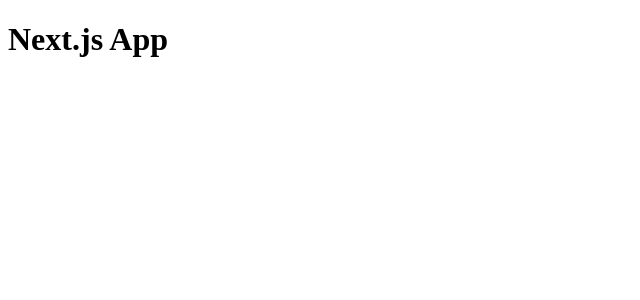
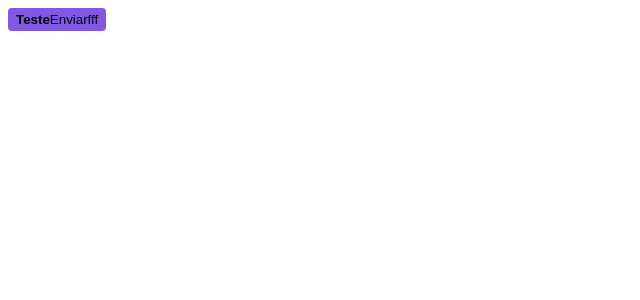
Before and after one commit to tufcoder/ignite-shop, a Next.js app: page / in a window 1280 px wide. Shown: the top 300 px of the page, without its empty margins (0-640 px from the left). Built offline with nearby package versions, Linux system fonts and the light colour scheme.

Commit message:
Configurando Stitches

```diff
--- a/package.json
+++ b/package.json
@@ -9,6 +9,7 @@
     "lint": "next lint"
   },
   "dependencies": {
+    "@stitches/react": "^1.2.8",
     "next": "15.2.4",
     "react": "^19.0.0",
     "react-dom": "^19.0.0"
--- a/src/pages/_document.tsx
+++ b/src/pages/_document.tsx
@@ -1,4 +1,5 @@
 import { Html, Head, Main, NextScript } from "next/document";
+import { getCssText } from "../styles";
 
 export default function Document() {
   return (
@@ -7,6 +8,8 @@
         <link rel="preconnect" href="https://fonts.googleapis.com" />
         <link rel="preconnect" href="https://fonts.gstatic.com" crossOrigin="anonymous" />
         <link href="https://fonts.googleapis.com/css2?family=Roboto:ital,wght@0,100..900;1,100..900&display=swap" rel="stylesheet" />
+
+        <style id="stitches" dangerouslySetInnerHTML={{ __html: getCssText() }} />
       </Head>
       <body>
         <Main />
--- a/src/pages/index.tsx
+++ b/src/pages/index.tsx
@@ -1,7 +1,27 @@
+import { styled } from "../styles"
+
+const Button = styled('button', {
+  border: 0,
+  borderRadius: 4,
+  padding: '4px 8px',
+  backgroundColor: '$rocketseat',
+
+  span: {
+    fontWeight: 'bold',
+  },
+
+  '&:hover': {
+    filter: 'brightness(0.8)'
+  },
+})
+
 export default function Home() {
   return (
     <div>
-      <h1>Next.js App</h1>
+      <Button>
+        <span>Teste</span>
+        Enviarfff
+      </Button>
     </div>
   )
 }
--- /dev/null
+++ b/src/styles/index.ts
@@ -0,0 +1,18 @@
+import { createStitches } from "@stitches/react";
+
+export const {
+  config,
+  styled,
+  css,
+  globalCss,
+  keyframes,
+  getCssText,
+  theme,
+  createTheme,
+} = createStitches({
+  theme: {
+    colors: {
+      rocketseat: '#8257e6'
+    }
+  }
+})
```
Also changed, not shown: 1 other file (tests, documents, lock files or other folders).
